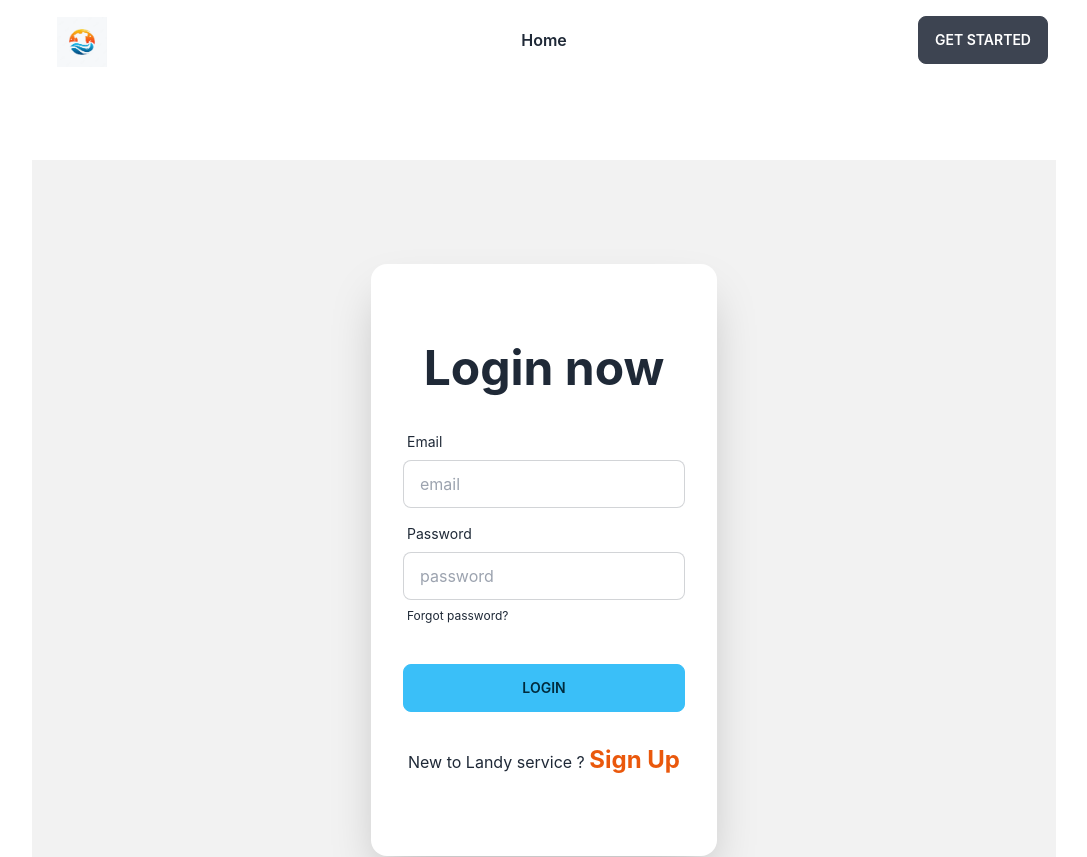
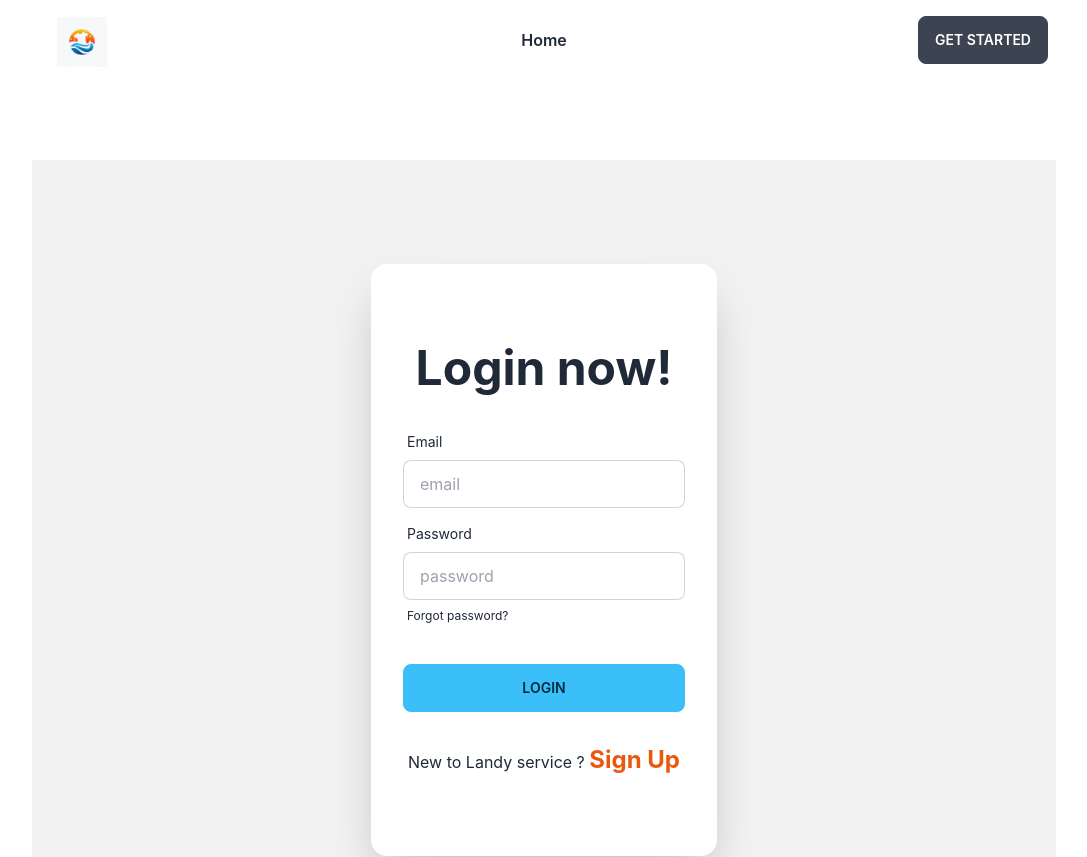
Before and after one commit to atik94/service-review-client, a React (Create React App) app: page /login in a window 1280 px wide. Shown: the top 857 px of the page, without its empty margins (96-1183 px from the left). Built offline with nearby package versions, Linux system fonts and the light colour scheme.

Commit message:
login page design commit

```diff
--- a/src/Pages/Login/Login.js
+++ b/src/Pages/Login/Login.js
@@ -9,7 +9,7 @@
     <div className="hero min-h-screen bg-base-200 my-20 ">
       <div className="hero-content ">
         <div className="card flex-shrink-0 w-full max-w-sm shadow-2xl bg-base-100 py-20">
-          <h1 className="text-5xl font-bold text-center">Login now</h1>
+          <h1 className="text-5xl font-bold text-center">Login now!</h1>
           <form onSubmit={handleLogin} className="card-body">
             <div className="form-control">
               <label className="label">
```
